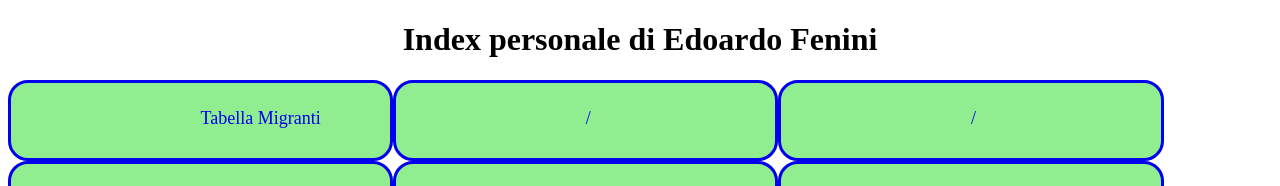
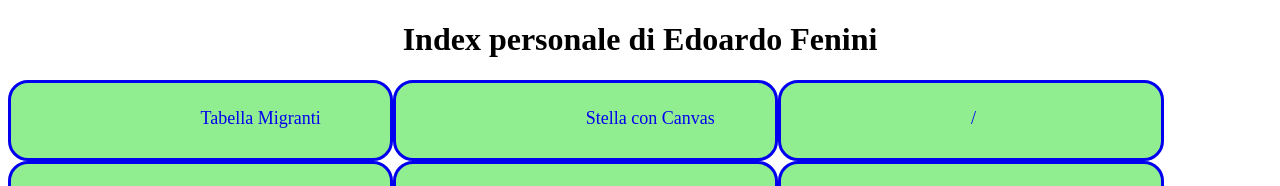
Before and after one commit to edoardo-fenini/Index, a plain HTML site: page index.html in a window 1280 px wide. Shown: the top 186 px of the page. Drawn offline with Linux system fonts and the light colour scheme.

Commit message:
Update index.html

```diff
--- a/index.html
+++ b/index.html
@@ -12,7 +12,7 @@
 
 
         <a href="tabellaMigranti.html"><div class="lavoro"><p class="testo">Tabella Migranti</p></div></a>
-        <a href="www.google.com"><div class="lavoro"><p class="testo">/</p></div></a>
+        <a href="canvas.html"><div class="lavoro"><p class="testo">Stella con Canvas</p></div></a>
         <a href="www.google.com"><div class="lavoro"><p class="testo">/</p></div></a>
         <a href="www.google.com"><div class="lavoro"><p class="testo">/</p></div></a>
         <a href="www.google.com"><div class="lavoro"><p class="testo">/</p></div></a>
```
